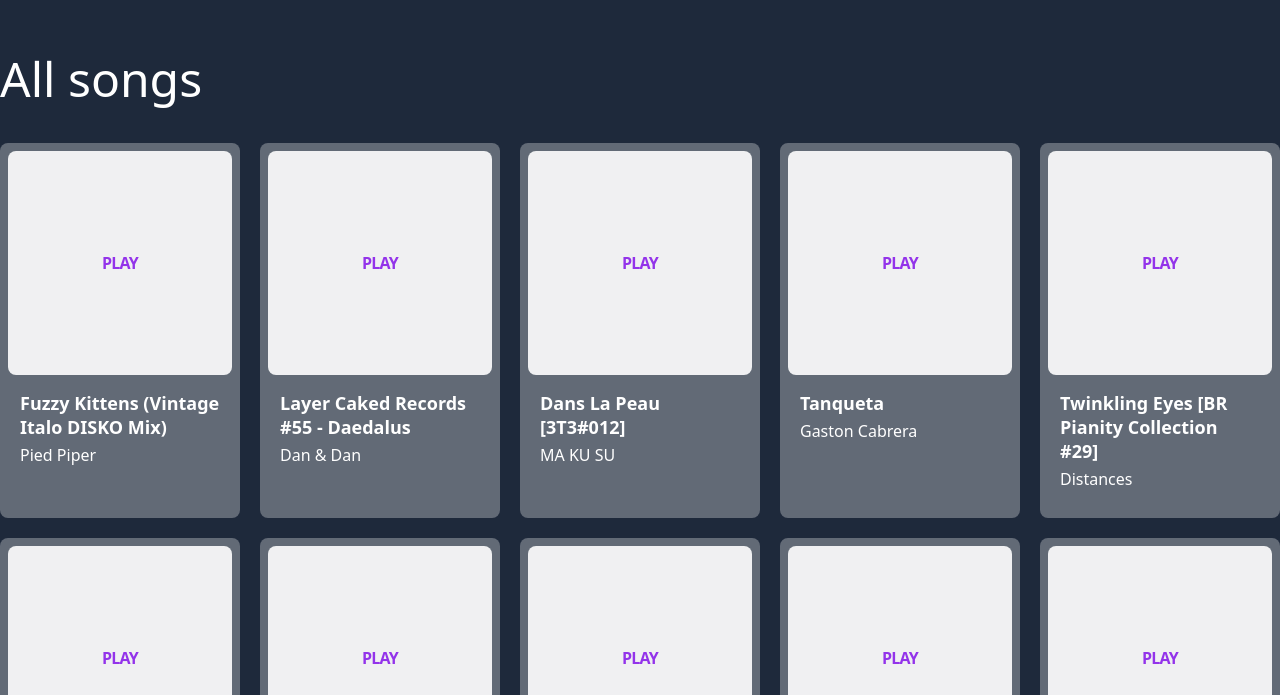
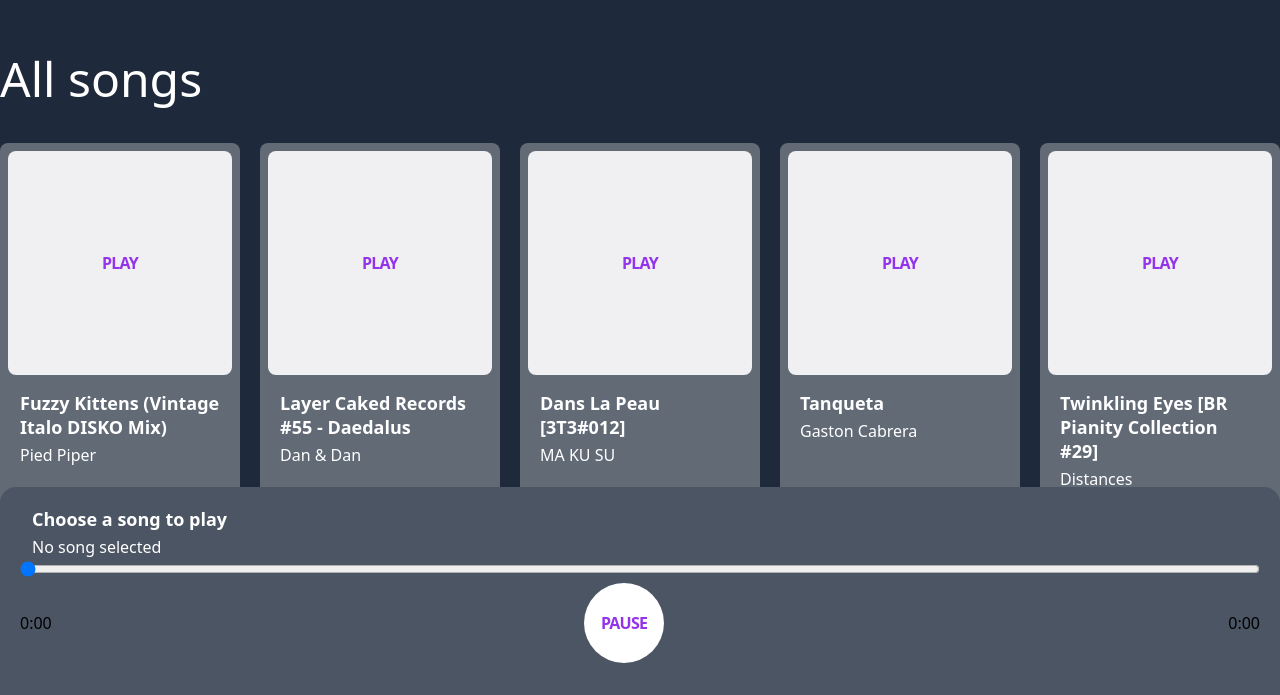
Before and after one commit to Malinx95/test-front-audio-player, a Next.js app: page / in a window 1280 px wide. Shown: the part 105-800 px from the top of the page. Built offline with nearby package versions, Linux system fonts and the light colour scheme.

Commit message:
Done ✅

```diff
--- a/components/SongCard/SongCard.tsx
+++ b/components/SongCard/SongCard.tsx
@@ -1,3 +1,4 @@
+import { useCurrentSong } from "@/context/SongContext";
 import { Song } from "@/utils/types";
 
 type Props = {
@@ -5,10 +6,26 @@ type Props = {
 };
 
 function SongCard({ song }: Props) {
+  const { setCurrentSong, currentSong, setIsPlaying, isPlaying } =
+    useCurrentSong();
   return (
     <div className="p-2 aspect-[3.2/5] bg-white bg-opacity-30 rounded-lg flex flex-col">
-      <button className="bg-white bg-opacity-90 rounded-lg aspect-square shrink-0 mb-4 hover:bg-purple-100">
-        <span className="text-purple-600 font-bold tracking-tighter">PLAY</span>
+      <button
+        className="bg-white bg-opacity-90 rounded-lg aspect-square shrink-0 mb-4 hover:bg-purple-100"
+        onClick={(e) => {
+          e.preventDefault();
+          e.stopPropagation();
+          if (currentSong?.id === song.id) {
+            setIsPlaying(!isPlaying);
+          } else {
+            setCurrentSong(song);
+            setIsPlaying(true);
+          }
+        }}
+      >
+        <span className="text-purple-600 font-bold tracking-tighter">
+          {isPlaying && currentSong?.id === song.id ? "PAUSE" : "PLAY"}
+        </span>
       </button>
 
       <div className="px-3 flex flex-col text-white">
--- /dev/null
+++ b/components/SongPlayer/SongPlayer.tsx
@@ -0,0 +1,86 @@
+import { useEffect, useRef, useState } from "react";
+import { useCurrentSong } from "@/context/SongContext";
+
+function SongPlayer() {
+  const { currentSong, isPlaying, setIsPlaying } = useCurrentSong();
+  const audioRef = useRef<HTMLAudioElement>(null);
+  const [currentTime, setCurrentTime] = useState(0);
+  const [duration, setDuration] = useState(0);
+
+  useEffect(() => {
+    if (audioRef.current) {
+      audioRef.current.load();
+      setCurrentTime(0);
+      audioRef.current.play();
+      setIsPlaying(true);
+    }
+  }, [currentSong]);
+
+  useEffect(() => {
+    if (audioRef.current) {
+      if (isPlaying) {
+        audioRef.current.play();
+      } else {
+        audioRef.current.pause();
+      }
+    }
+  }, [isPlaying]);
+
+  // write a function to convert seconds to minutes and seconds
+  function formatTime(time: number) {
+    const minutes = Math.floor(time / 60);
+    const seconds = Math.floor(time - minutes * 60);
+    return `${minutes}:${seconds < 10 ? `0${seconds}` : seconds}`;
+  }
+
+  return (
+    <div className="w-screen h-52 fixed bottom-0 bg-gray-600 p-5 rounded-t-2xl">
+      <audio
+        ref={audioRef}
+        src={currentSong?.audioURL}
+        onLoadedMetadata={() => {
+          setDuration(audioRef.current?.duration || 0);
+        }}
+        onTimeUpdate={() => {
+          setCurrentTime(audioRef.current?.currentTime || 0);
+        }}
+      />
+      <div className="px-3 flex flex-col text-white">
+        <h2 className="text-lg leading-6 font-bold">
+          {currentSong?.title ?? "Choose a song to play"}
+        </h2>
+        <h3 className="mt-1">{currentSong?.artist ?? "No song selected"}</h3>
+      </div>
+      <input
+        type="range"
+        defaultValue={0}
+        value={Math.floor(currentTime)}
+        min={0}
+        max={Math.floor(duration)}
+        onChange={(e) => {
+          if (audioRef.current) {
+            audioRef.current.currentTime = Number(e.target.value);
+            setCurrentTime(Number(e.target.value));
+          }
+        }}
+        className="w-full"
+      />
+      <div className="flex items-center justify-between w-full">
+        <span>{formatTime(currentTime)}</span>
+        <button
+          className="bg-white rounded-full w-20 h-20 mr-8 hover:bg-purple-100"
+          onClick={() => {
+            setIsPlaying(!isPlaying);
+          }}
+        >
+          <span className="text-purple-600 font-bold tracking-tighter">
+            {isPlaying ? "PAUSE" : "PLAY"}
+          </span>
+        </button>
+        <span>{formatTime(duration)}</span>
+      </div>
+    </div>
+  );
+}
+
+export default SongPlayer;
--- /dev/null
+++ b/context/SongContext.tsx
@@ -0,0 +1,41 @@
+import React, {
+  createContext,
+  SetStateAction,
+  useContext,
+  useState,
+} from "react";
+import { Song } from "@/utils/types";
+
+const SongContext = createContext<{
+  currentSong: Song | null;
+  setCurrentSong: React.Dispatch<SetStateAction<Song | null>>;
+  isPlaying: boolean;
+  setIsPlaying: React.Dispatch<SetStateAction<boolean>>;
+}>({
+  currentSong: null,
+  // eslint-disable-next-line @typescript-eslint/no-empty-function
+  setCurrentSong: () => {},
+  isPlaying: false,
+  // eslint-disable-next-line @typescript-eslint/no-empty-function
+  setIsPlaying: () => {},
+});
+
+type Props = {
+  children: React.ReactNode;
+};
+
+export function SongContextWrapper({ children }: Props) {
+  const [currentSong, setCurrentSong] = useState<Song | null>(null);
+  const [isPlaying, setIsPlaying] = useState(false);
+  return (
+    <SongContext.Provider
+      value={{ currentSong, setCurrentSong, isPlaying, setIsPlaying }}
+    >
+      {children}
+    </SongContext.Provider>
+  );
+}
+
+export function useCurrentSong() {
+  return useContext(SongContext);
+}
--- a/pages/_app.tsx
+++ b/pages/_app.tsx
@@ -1,6 +1,13 @@
 import type { AppProps } from "next/app";
+import SongPlayer from "@/components/SongPlayer/SongPlayer";
 import "@/styles/globals.css";
+import { SongContextWrapper } from "@/context/SongContext";
 
 export default function App({ Component, pageProps }: AppProps) {
-  return <Component {...pageProps} />;
+  return (
+    <SongContextWrapper>
+      <Component {...pageProps} />
+      <SongPlayer />
+    </SongContextWrapper>
+  );
 }
--- a/pages/_document.tsx
+++ b/pages/_document.tsx
@@ -4,7 +4,7 @@ export default function Document() {
   return (
     <Html lang="en">
       <Head />
-      <body>
+      <body className="bg-slate-800">
         <Main />
         <NextScript />
       </body>
--- a/pages/index.tsx
+++ b/pages/index.tsx
@@ -14,7 +14,7 @@ export default function Home() {
         <title>Pianity Frontend Test</title>
         <meta name="viewport" content="width=device-width, initial-scale=1" />
       </Head>
-      <main className="w-screen min-h-screen bg-slate-800 flex flex-col items-center py-40">
+      <main className="grow flex flex-col items-center py-40 mb-52 ">
         <div className="container flex flex-col">
           <h1 className="text-5xl font-medium text-white mb-10">All songs</h1>
 
--- a/pages/song/[id].tsx
+++ b/pages/song/[id].tsx
@@ -4,19 +4,22 @@ import Head from "next/head";
 
 import { Song } from "@/utils/types";
 import { SONG_DATA } from "@/utils/constants";
+import { useCurrentSong } from "@/context/SongContext";
 
 type Props = {
   song: Song;
 };
 
 export default function SongPage({ song }: Props) {
+  const { setCurrentSong, currentSong, setIsPlaying, isPlaying } =
+    useCurrentSong();
   return (
     <>
       <Head>
         <title>Song Page</title>
         <meta name="viewport" content="width=device-width, initial-scale=1" />
       </Head>
-      <main className="w-screen h-screen bg-slate-800 flex items-center justify-center">
+      <main className="h-screen bg-slate-800 flex items-center justify-center">
         <Link
           href="/"
           className="text-xl text-white font-bold underline absolute top-10 left-10"
@@ -25,9 +28,19 @@ export default function SongPage({ song }: Props) {
         </Link>
 
         <div className="p-10 bg-white text-white bg-opacity-20 flex rounded-xl">
-          <button className="bg-white rounded-full w-20 h-20 mr-8 hover:bg-purple-100">
+          <button
+            className="bg-white rounded-full w-20 h-20 mr-8 hover:bg-purple-100"
+            onClick={() => {
+              if (currentSong?.id === song.id) {
+                setIsPlaying(!isPlaying);
+              } else {
+                setCurrentSong(song);
+                setIsPlaying(true);
+              }
+            }}
+          >
             <span className="text-purple-600 font-bold tracking-tighter">
-              PLAY
+              {isPlaying && currentSong?.id === song.id ? "PAUSE" : "PLAY"}
             </span>
           </button>
           <div className="flex flex-col">
```
